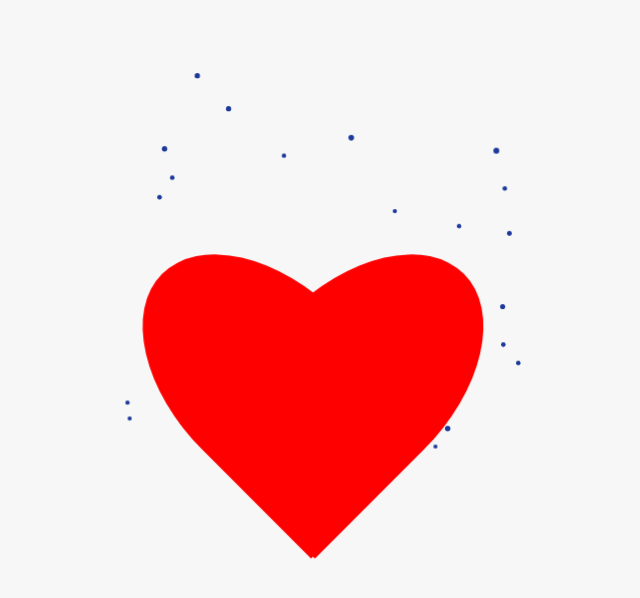
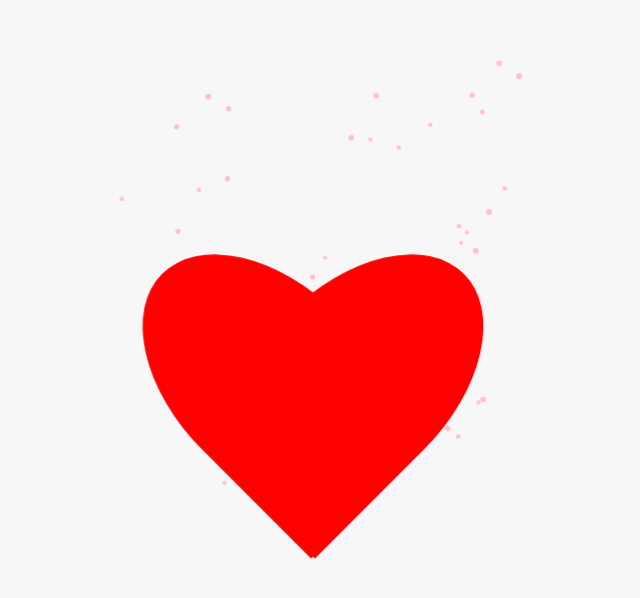
Before and after one commit to felisbertotati/heartbeat, a React (Create React App) app: page / in a window 1280 px wide. Shown: the part 130-728 px from the top of the page, without its empty margins (327-967 px from the left). Built offline with nearby package versions, Linux system fonts and the light colour scheme.

Commit message:
- added sprinkles

```diff
--- a/src/App.css
+++ b/src/App.css
@@ -69,7 +69,7 @@ body {
   position: absolute;
   width: 5px; /* sprinkle size */
   height: 5px; /* sprinkle size */
-  background: #1d3a9b; /* sprinkle color */
+  background: pink; /* sprinkle color */
   border-radius: 50%;
   /* Randomize animation delay and duration for each sprinkle */
   animation: flyAround 5s linear infinite;
--- a/src/pages/heartbeat.js
+++ b/src/pages/heartbeat.js
@@ -3,7 +3,7 @@ import "../pages/heartbeat";
 
 const Heartbeat = () => {
   // Generating a range (e.g., 0 to 19) for 20 sprinkles
-  const sprinkleElements = [...Array(30).keys()].map((i) => (
+  const sprinkleElements = [...Array(50).keys()].map((i) => (
     <div
       key={i}
       className={`sprinkle`}
```
